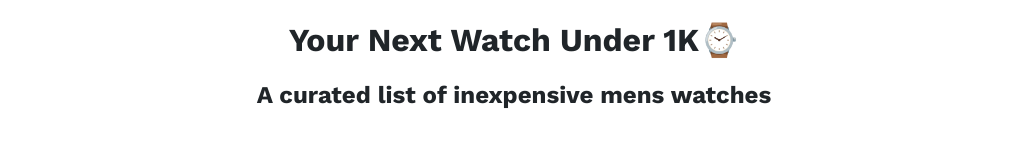
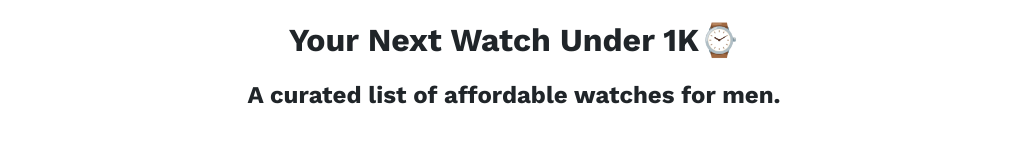
Before and after one commit to fesCoder01/yournextwatchunder1k, a plain HTML site: page index.html in a window 1280 px wide. Shown: the top 167 px of the page, without its empty margins (126-1160 px from the left). Drawn offline with nearby package versions, Linux system fonts and the light colour scheme; a script that the page names is missing.

Commit message:
fixing titles

```diff
--- a/index.html
+++ b/index.html
@@ -16,7 +16,7 @@
 
 <body>
     <h1>Your Next Watch Under 1K⌚</h1>
-    <h2>A curated list of inexpensive mens watches</h2>
+    <h2>A curated list of affordable watches for men.</h2>
     <div class="row">
         <div class="left-item">
             <div class="watch">
```
